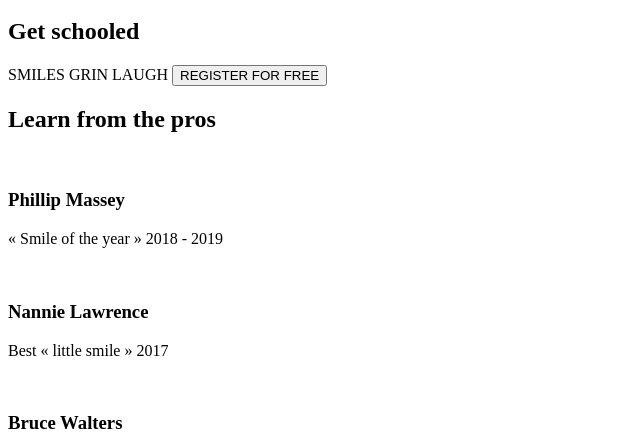
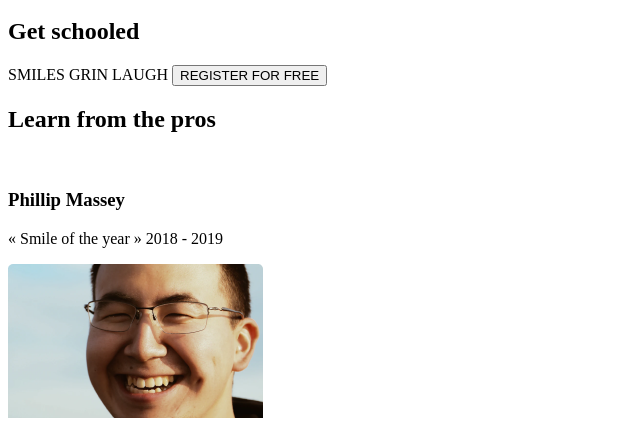
Before and after one commit to omniaEE/alx_html_css, a plain HTML site: page css_advanced/index.html in a window 1280 px wide. Shown: the part 334-772 px from the top of the page, without its empty margins (0-640 px from the left). Drawn offline with Linux system fonts and the light colour scheme.

Commit message:
I did all tasks

```diff
--- a/css_advanced/index.html
+++ b/css_advanced/index.html
@@ -4,6 +4,7 @@
     <meta charset="UTF-8">
     <meta name="viewport" content="width=device-width, initial-scale=1.0">
     <script src="https://kit.fontawesome.com/4a2b055604.js" crossorigin="anonymous"></script>
+    <link rel="stylesheet" type="text/css" href="./css/style.css"/>
     <title>Document</title>
 </head>
 <body>
```
Also changed, not shown: css_advanced/images/1.png (added), css_advanced/images/2.png (added), css_advanced/images/3.png (added), css_advanced/images/4.png (added), css_advanced/images/5.png (added), css_advanced/images/6.png (added), css_advanced/images/7.png (added), css_advanced/images/8.png (added), css_advanced/images/9.png (added), css_advanced/images/Object.png (added), css_advanced/images/logo.png (added), css_advanced/images/play.png (added), css_advanced/images/rating.png (added), css_advanced/images/smile.png (added), 1 more files.
